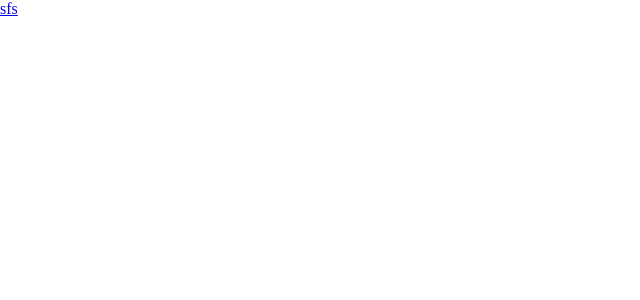
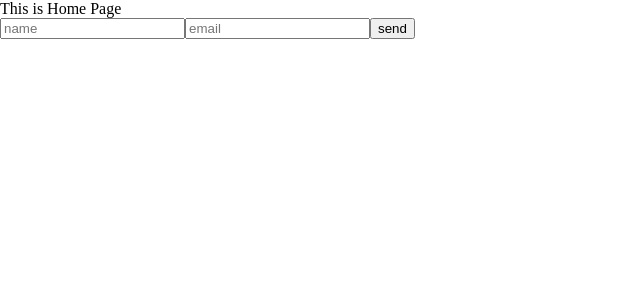
Before and after one commit to ser9gey/stock-market, a React (Create React App) app: page / in a window 1280 px wide. Shown: the top 300 px of the page, without its empty margins (0-640 px from the left). Built offline with nearby package versions, Linux system fonts and the light colour scheme.

Commit message:
third commit

```diff
--- a/src/App.js
+++ b/src/App.js
@@ -3,12 +3,9 @@ import Home from "./components/Home/home";
 
 const App = () => {
   return (
-    <div>
-    <Link to="/home">sfs</Link>
     <Switch>
-      <Route exact path="/home" component={Home} />
+      <Route exact path="/" component={Home} />
     </Switch>
-    </div>
   );
 }
 
--- a/src/components/Home/home.js
+++ b/src/components/Home/home.js
@@ -1,6 +1,11 @@
 const Home = () => {
     return (
-      <h3>This is Home Page</h3>
+      <form>
+            <h3>This is Home Page</h3>
+            <input placeholder="name" />
+            <input placeholder="email" />
+            <button>send</button>
+      </form>
     );
   }
 
```
Also changed, not shown: 1 other file (tests, documents, lock files or other folders).
